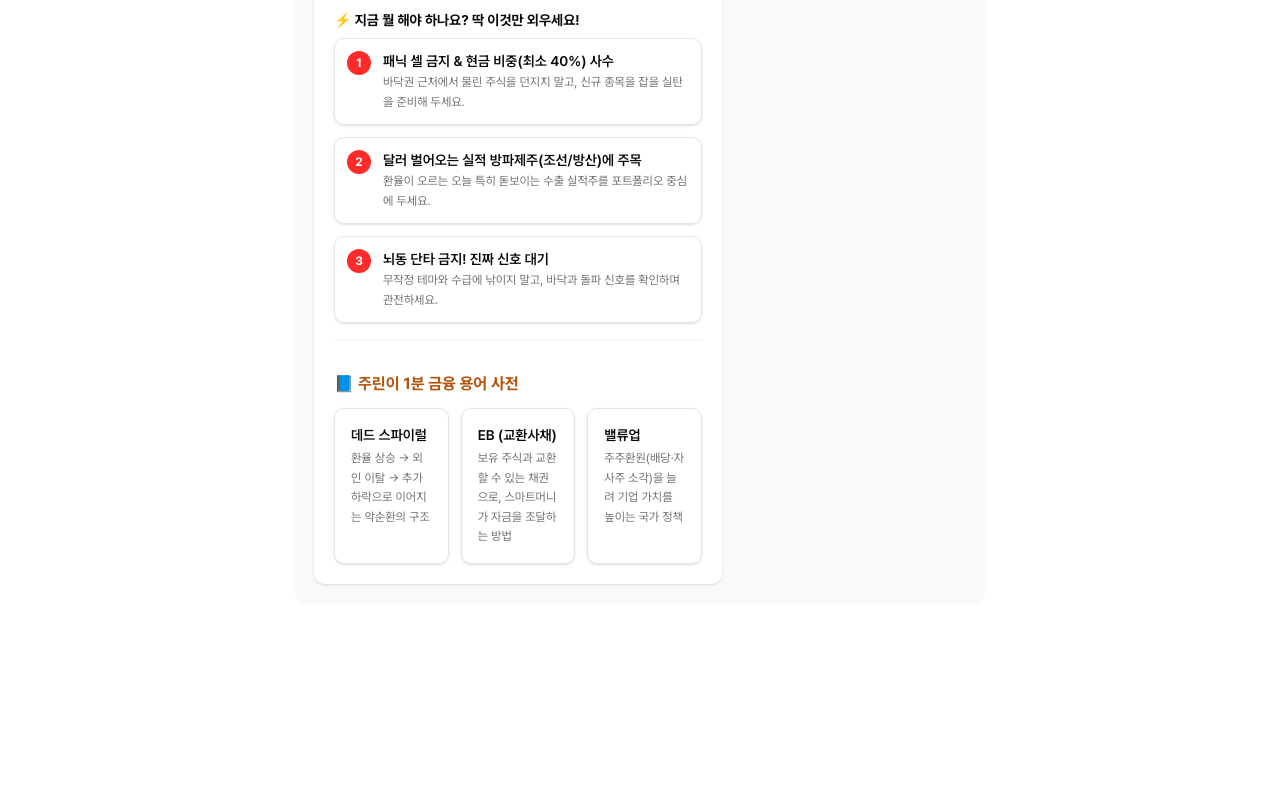
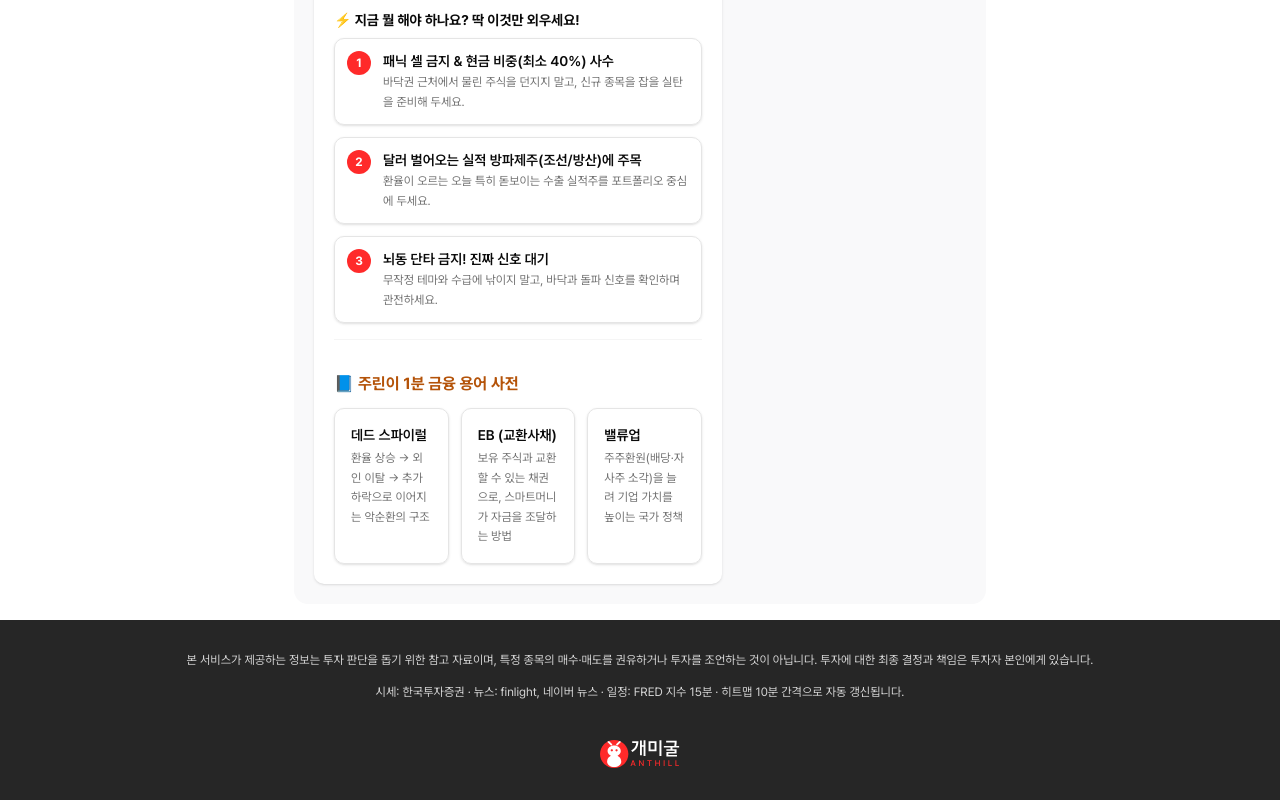
Before and after one commit to Prism-Sprint1/Gaemigul-app, a Next.js app in the folder frontend/: page /briefing in a window 1280 px wide. Shown: the part 3420-4220 px from the top of the page. Before the commit the page ends 4040 px from the top, so only its background shows below. Built offline with nearby package versions, Linux system fonts and the light colour scheme; no server answers; a web font is replaced by a local one.

Commit message:
refactor: footer 공통 적용 및 스타일 수정;

```diff
--- a/frontend/app/timeline/page.tsx
+++ b/frontend/app/(legacy)/legacy-timeline/page.tsx
@@ -1,5 +1,5 @@
 import { timelineItems } from "@/lib/constant/timeline"
-import { PageTitle, Subtitle, IndexCard } from "@/components/common"
+import { PageTitle, IndexCard } from "@/components/common"
 
 export default function timeline() {
   return (
@@ -8,7 +8,7 @@ export default function timeline() {
         title="개미들을 위한 실시간 시장 신호"
         description="시장의 급박한 변화의 핵심 뉴스 요약을 페로몬 흔적처럼 빠르게 따라갑니다."
       ></PageTitle>
-      <Subtitle title="글로벌 시황 요약" time="07 : 30"></Subtitle>
+      {/* <Subtitle title="글로벌 시황 요약" time="07 : 30"></Subtitle> */}
       <IndexCard
         name="KOSPI"
         value="6,995.39"
--- a/frontend/app/(main)/layout.tsx
+++ b/frontend/app/(main)/layout.tsx
@@ -1,6 +1,6 @@
 "use client"
 
-import { Header, Sidebar } from "@/components/common"
+import { Header, Footer, Sidebar } from "@/components/common"
 import ReportSidebar from "@/components/home/reportSidebar/ReportSidebar"
 import { usePathname } from "next/navigation"
 
@@ -23,6 +23,7 @@ export default function MainLayout({
         </main>
         <ReportSidebar />
       </div>
+      <Footer />
     </>
   )
 }
--- a/frontend/app/layout.tsx
+++ b/frontend/app/layout.tsx
@@ -2,8 +2,6 @@ import "./globals.css"
 import localFont from "next/font/local"
 // import { ThemeProvider } from "@/components/theme-provider"
 import { cn } from "@/lib/utils"
-
-import { Footer, Header, Sidebar } from "@/components/common"
 
 const pretendard = localFont({
   src: "../public/fonts/pretendard/PretendardVariable.woff2",
--- a/frontend/components/common/footer.tsx
+++ b/frontend/components/common/footer.tsx
@@ -2,19 +2,18 @@ import Image from "next/image"
 
 import Logo from "@/public/images/logo-footer.svg"
 
-interface FooterProps {
-  title: string
-  description: string
-}
-
-export default function Footer({ title, description }: FooterProps) {
+export default function Footer() {
   return (
-    <footer className="flex min-h-42.5 flex-col items-center justify-center gap-5 bg-neutral-800 px-6 py-8 text-center text-white">
-      <div className="flex flex-col gap-2 text-[10px] leading-relaxed text-neutral-300">
-        <p>{title}</p>
-        <p>{description}</p>
-      </div>
-      <Image src={Logo} alt="개미굴 로고" width={48} height={24} />
+    <footer className="flex h-max flex-col items-center justify-center gap-5 bg-neutral-800 px-6 py-8 text-center text-xs text-neutral-300">
+      <p>
+        본 서비스가 제공하는 정보는 투자 판단을 돕기 위한 참고 자료이며, 특정
+        종목의 매수·매도를 권유하거나 투자를 조언하는 것이 아닙니다. 투자에 대한
+        최종 결정과 책임은 투자자 본인에게 있습니다.
+        <br /> <br />
+        시세: 한국투자증권 · 뉴스: finlight, 네이버 뉴스 · 일정: FRED 지수 15분
+        · 히트맵 10분 간격으로 자동 갱신됩니다.
+      </p>
+      <Image src={Logo} alt="개미굴 로고" width={80} className="mt-5" />
     </footer>
   )
 }
```
Also changed, not shown: frontend/components/common/index.ts (+4 -4 lines).
